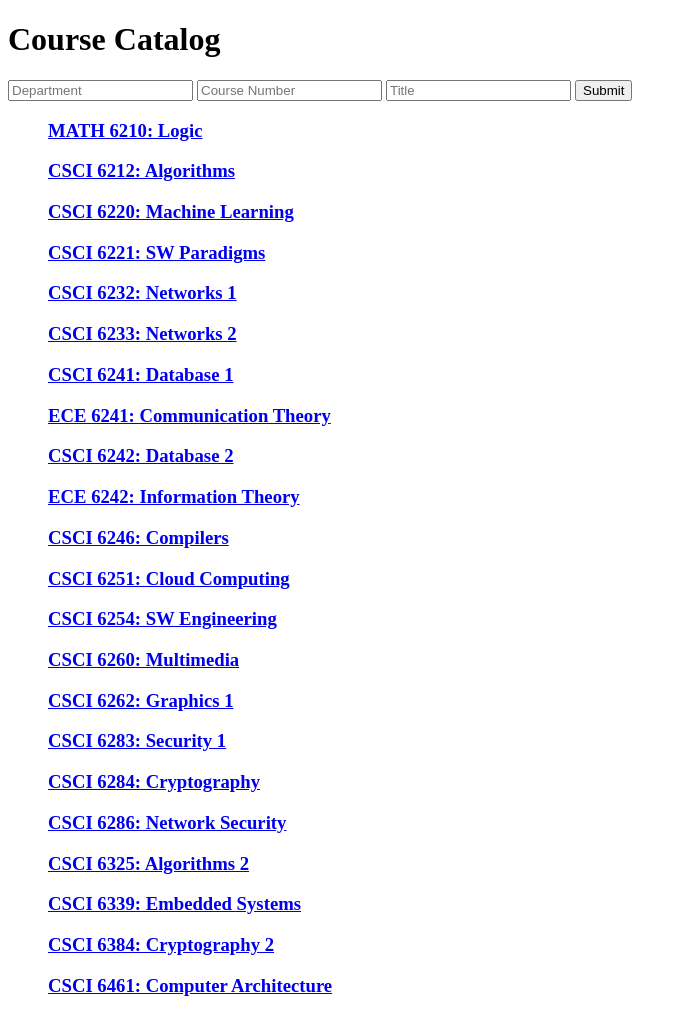
After one commit to risharmaa/university_system, a Flask app: page /coursecatalog in a window 1280 px wide. The commit adds this page. Shown: the whole page, without its empty margins (0-687 px from the left). Run offline with Flask 3, Linux system fonts and the light colour scheme; data comes from the database, SQL or seed files in the repository.

Commit message:
added a course catalog for all admin, students, faculty, and gs to see. I still need to add routes/information about each class and let students enroll into them

```diff
--- a/main.py
+++ b/main.py
@@ -1228,5 +1228,35 @@ def schedule():
     mydb.commit()
     return render_template('schedule.html', schedule = schedule)
 
+@app.route('/coursecatalog')
+def courseCatalog():
+  cursor = mydb.cursor(dictionary = True)
+
+  dpt = request.args.get('dpt')
+  courseno = request.args.get('courseno')
+  title = request.args.get('title')
+
+  if dpt and courseno and title:
+    cursor.execute("SELECT * FROM courses WHERE department = %s AND course_number = %s AND title = %s", (dpt, courseno, title,))
+  elif dpt and courseno:
+    cursor.execute("SELECT * FROM courses WHERE department = %s AND course_number = %s", (dpt, courseno,))
+  elif dpt and title:
+    cursor.execute("SELECT * FROM courses WHERE department = %s AND title = %s", (dpt, title,))
+  elif courseno and title:
+    cursor.execute("SELECT * FROM courses WHERE course_number = %s AND title = %s", (courseno, title,))
+  elif dpt:
+    cursor.execute("SELECT * FROM courses WHERE department = %s", (dpt,))
+  elif courseno:
+    cursor.execute("SELECT * FROM courses WHERE course_number = %s", (courseno,))
+  elif title:
+    cursor.execute("SELECT * FROM courses WHERE title = %s", (title,))
+  else:
+    cursor.execute("SELECT * FROM courses")
+
+  course = cursor.fetchall()
+
+  mydb.commit()
+  return render_template('course_catalog.html', title = "Course Catalog", course = course)
+
 if __name__ == "__main__":
     app.run(host="0.0.0.0", port=8080, debug=True)
--- a/templates/admin.html
+++ b/templates/admin.html
@@ -76,7 +76,7 @@
     </a>
     <br>
     <br>
-
+    <p><a href = "/coursecatalog">View Courses</a></p>
     <a href="/logout">
       <button type="submit">Logout</button>
     </a>
--- /dev/null
+++ b/templates/course_catalog.html
@@ -0,0 +1,24 @@
+<!DOCTYPE html>
+<html>
+    <head>
+        <title> {{title}} </title>
+    </head>
+
+    <body>
+        <h1> Course Catalog </h1>
+
+        <form action="/coursecatalog" method="GET">
+        <input type="text" name="dpt" placeholder="Department">
+        <input type="text" name="courseno" placeholder="Course Number">
+        <input type="text" name="title" placeholder="Title">
+        <input type="submit" name="submit">
+        </form>
+
+        <ul>
+            {% for row in course: %}
+            <h3> <a href="/course/{{row.department}}/{{row.course_number}}"> {{row.department}} {{row.course_number}}: {{row.title}}</a> </h3>
+            {% endfor %}
+        </ul>
+
+    </body>
+</html>
--- a/templates/faculty_roles.html
+++ b/templates/faculty_roles.html
@@ -44,6 +44,7 @@
         {% endif %}
     {% endfor %}
     <li><a href = "/viewgrades">View Grades</a></li>
+    <li><a href = "/coursecatalog">View Courses</a></li>
  </ul>
  <p><a href= "{{ url_for('logout') }}">Logout</a></p>
  </body>
--- a/templates/schedule.html
+++ b/templates/schedule.html
@@ -1,3 +1,4 @@
+<!DOCTYPE html>
 <html>
     <head>
         <title>{{title}}</title>
--- a/templates/secretary.html
+++ b/templates/secretary.html
@@ -65,5 +65,7 @@
     {% endif %}
       <p><a href="{{ url_for('logout') }}">Logout</a></p>
     <p><a href = "/viewgrades">View Grades</a></p>
+    <p><a href = "/coursecatalog">View Courses</a></p>
+
 </body>
 </html>
--- a/templates/student.html
+++ b/templates/student.html
@@ -53,6 +53,7 @@
         {% endfor %}
     </table>
     <p><a href = "/schedule">View Schedule</a></p>
+    <p><a href = "/coursecatalog">View Courses Available</a></p>
 
     <h2>Forms</h2>
     <a href="{{ url_for('form1')}}">
```
